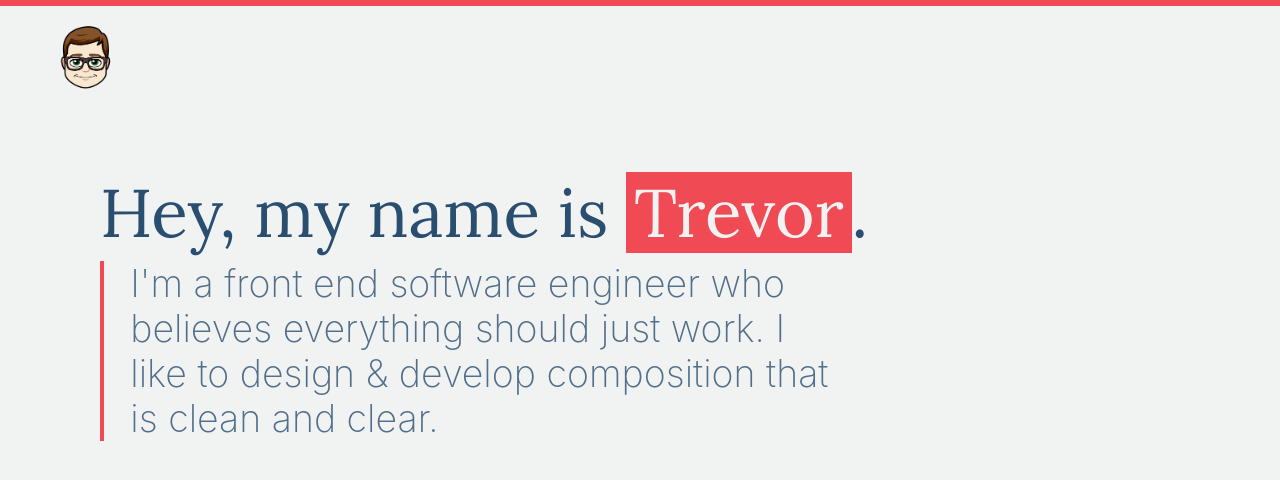
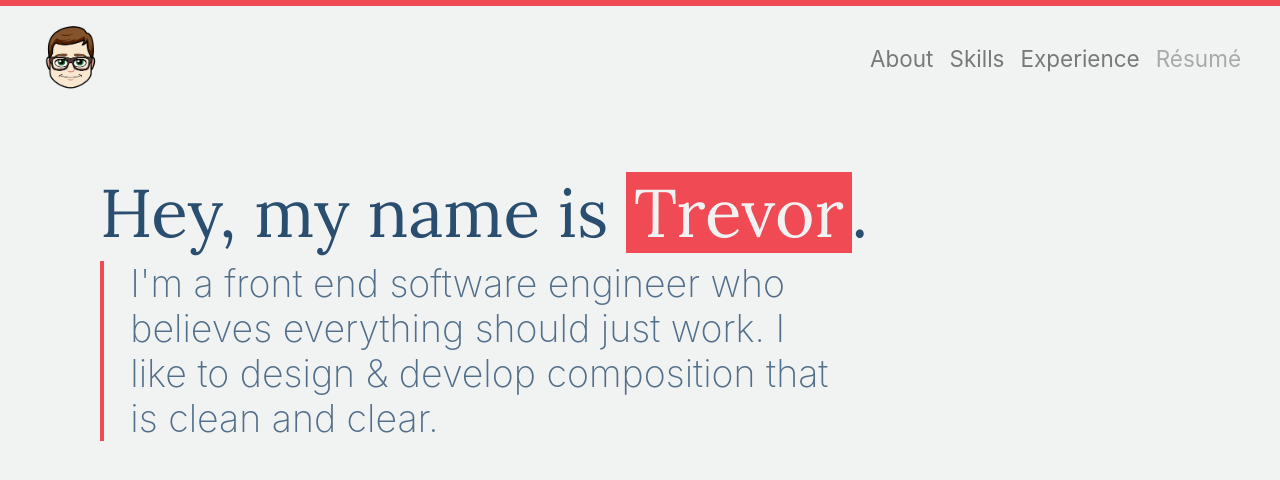
Before and after one commit to sabotrev/Personal-Website, a website: page src/index.html in a window 1280 px wide. Shown: the top 480 px of the page. Drawn offline with nearby package versions, Linux system fonts and the light colour scheme.

Commit message:
Added menu navbar, Added js script tags for bootstrap

```diff
--- a/src/index.html
+++ b/src/index.html
@@ -18,14 +18,33 @@
 
       <!-- Header -->
       <header id="header" class="alt">
-        <nav class="navbar">
-          <div class="container-fluid">
+        <nav class="navbar navbar-expand-sm navbar-light justify-content-between">
+          <!-- <div class="container-fluid"> -->
               <div class="navbar-brand">
                 <a class="navbar-item" href="/">
                   <img id="icon" src="./assets/images/trevor.png" alt="Trevor outline">
                 </a>
               </div>
-          </div>
+              <button class="navbar-toggler" type="button" data-toggle="collapse" data-target="#navbarNav" aria-controls="navbarNav" aria-expanded="false" aria-label="Toggle navigation">
+                <span class="navbar-toggler-icon"></span>
+              </button>
+              <div class="collapse navbar-collapse" id="navbarNav">
+                <ul class="navbar-nav ml-auto">
+                  <li class="nav-item">
+                    <a class="nav-link" href="#">About</a>
+                  </li>
+                  <li class="nav-item">
+                    <a class="nav-link" href="#">Skills</a>
+                  </li>
+                  <li class="nav-item">
+                    <a class="nav-link" href="#">Experience</a>
+                  </li>
+                  <li class="nav-item">
+                    <a class="nav-link disabled" href="#">Résumé</a>
+                  </li>
+                </ul>
+              </div>
+          <!-- </div> -->
           <!-- Social links placeholder -->
         </nav>
       </header>
@@ -93,5 +112,9 @@
     </div> <!-- container-fluid -->
 
     <!-- Script tags -->
+    <!-- jQuery library -->
+    <script src="https://ajax.googleapis.com/ajax/libs/jquery/3.3.1/jquery.min.js"></script>
+    <!-- Latest compiled JavaScript -->
+    <script src="https://maxcdn.bootstrapcdn.com/bootstrap/3.3.7/js/bootstrap.min.js"></script>
   </body>
 </html>
--- a/src/styles/style.css
+++ b/src/styles/style.css
@@ -109,6 +109,10 @@ p {
 #icon {
   width: 4em;
   height: auto;
+}
+
+.nav-item {
+  font-size: 0.75em;
 }
 
 #banner {
```
